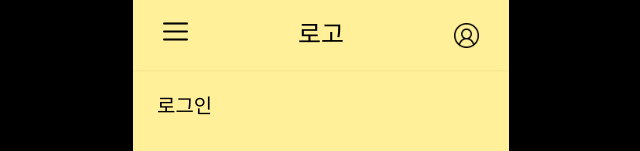
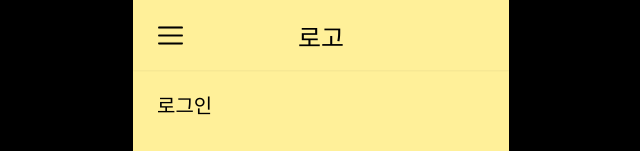
Before and after one commit to yeona813/frontend, a React (Create React App) app: page /login in a window 1280 px wide. Shown: the top 151 px of the page, without its empty margins (319-959 px from the left). Built offline with nearby package versions, Linux system fonts and the light colour scheme; a web font is replaced by a local one.

Commit message:
docs: 해더 프로필 제거, 사이드바 잘림 해결

```diff
--- a/src/components/common/Header.tsx
+++ b/src/components/common/Header.tsx
@@ -12,10 +12,10 @@ const Header = () => {
 
   return (
     <div
-      className="fixed top-0 w-[376px] z-20 bg-yellow-FF
-    flex justify-center items-center gap-[110px] py-5 h-[70px] shadow-sm"
+      className="fixed top-0 w-[376px] z-20 bg-yellow-FF grid
+    grid-cols-5 items-center py-5 h-[70px] shadow-sm"
     >
-      <div>
+      <div className="text-center">
         <button onClick={onClickMenu} type="button">
           <img
             className="w-[25px] h-[25px] cursor-pointer"
@@ -25,16 +25,10 @@ const Header = () => {
         </button>
       </div>
 
-      <Link to="/" className="text-[25px]">
+      <Link to="/" className="text-[25px] col-span-3 text-center">
         로고
       </Link>
-      <Link to="/my">
-        <img
-          className="w-[25px] h-[25px]"
-          src="/icons/profile.png"
-          alt="프로필"
-        />
-      </Link>
+
       {menuOpened ? <Sidebar onClickMenu={onClickMenu} /> : null}
     </div>
   );
--- a/src/components/common/Sidebar.tsx
+++ b/src/components/common/Sidebar.tsx
@@ -4,9 +4,11 @@ interface SidebarProps {
   onClickMenu(): void;
 }
 
+// 넣고 싶은거 넣기
+
 const Sidebar = ({ onClickMenu }: SidebarProps) => {
   return (
-    <div className="absolute top-0 left-0 w-full h-screen flex">
+    <div className="absolute top-0 left-0 w-full h-[812px] flex">
       <div className="flex bg-white w-1/2 h-full">
         <button onClick={onClickMenu} type="button">
           나가기
--- a/src/components/login/Login.tsx
+++ b/src/components/login/Login.tsx
@@ -10,6 +10,9 @@ import LoginButton from './LoginButton';
 // 2. 카카오 로그인 버튼 핸들 - 해결(추후에 백엔드와 잘 연결되는지 확인)
 // 3. 비밀번호에 눈 달기 - 해결
 // 4. 카카오 로그인 버튼 글씨체 바꾸기(카톡 이미지만 가져오고 span태그 사용하자)
+// 5. 유저 정보 어떻게 저장할 것인지
+// 6. useEffect 사용해서 isLoggin 생각하기
+// 7. 로그인 이메일, 비밀번호 형식 확인
 
 const Login = () => {
   const [emailInput, setEmailInput] = useState('');
```
